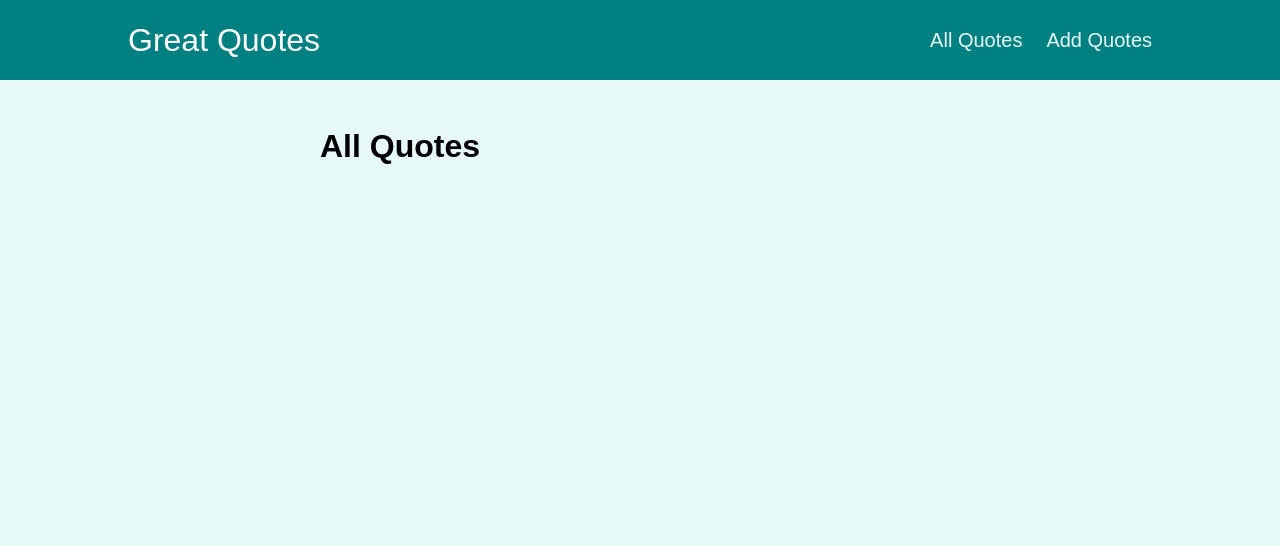
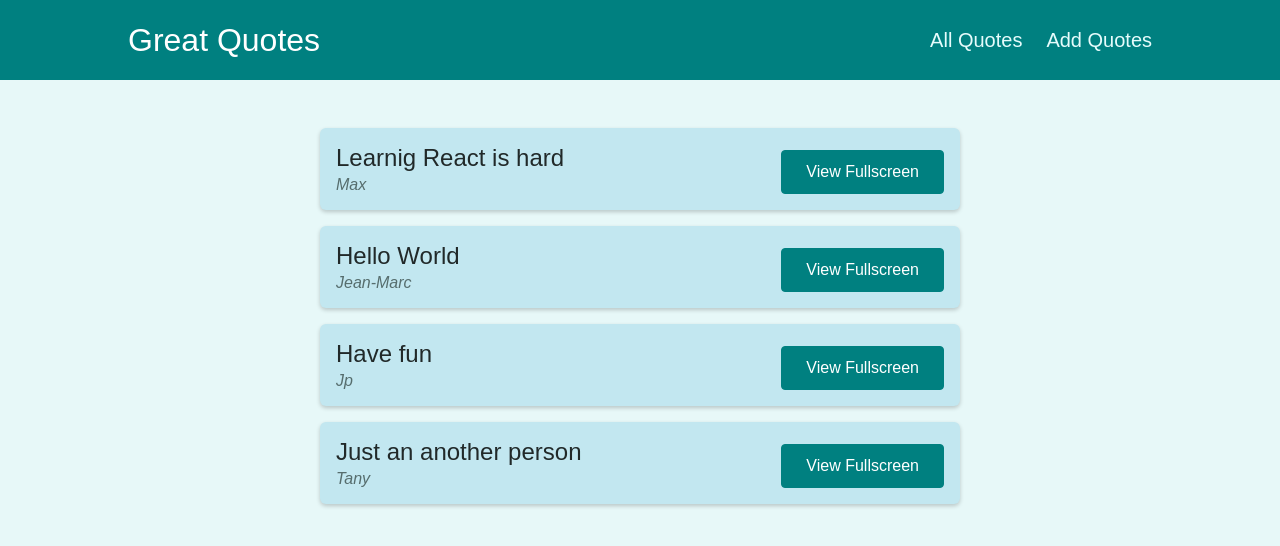
Before and after one commit to Habsolute/Section-20-pratice-react, a React (Create React App) app: page /quotes in a window 1280 px wide. Shown: the top 546 px of the page. Built offline with nearby package versions, Linux system fonts and the light colour scheme.

Commit message:
Programmatic Navigation and unwanted Route transition

```diff
--- a/src/App.js
+++ b/src/App.js
@@ -3,6 +3,7 @@
 import QuoteDetail from "./pages/QuoteDetail";
 import NewQuote from "./pages/NewQuote";
 import Layout from "./components/layout/Layout";
+import NotFoud from "./pages/NotFound";
 
 function App() {
   return (
@@ -22,6 +23,9 @@
         <Route path="/new-quote">
           <NewQuote />
         </Route>
+        <Route path="*">
+          <NotFoud />
+        </Route>
       </Switch>
     </Layout>
   );
--- a/src/components/quotes/QuoteForm.js
+++ b/src/components/quotes/QuoteForm.js
@@ -1,10 +1,12 @@
-import { useRef } from 'react';
+import { useRef, useState, Fragment } from "react";
+import { Prompt } from "react-router-dom";
 
-import Card from '../ui/Card';
-import LoadingSpinner from '../ui/LoadingSpinner';
-import classes from './QuoteForm.module.css';
+import Card from "../UI/Card";
+import LoadingSpinner from "../UI/LoadingSpinner";
+import classes from "./QuoteForm.module.css";
 
 const QuoteForm = (props) => {
+  const [isEntered, setIsEntered] = useState(false);
   const authorInputRef = useRef();
   const textInputRef = useRef();
 
@@ -19,9 +21,27 @@
     props.onAddQuote({ author: enteredAuthor, text: enteredText });
   }
 
+  function formFocusHandler() {
+    console.log("focus");
+    setIsEntered(true);
+  }
+
+  function finisEnteringHandler() {
+    setIsEntered(false);
+  }
+
   return (
+    <Fragment>
+      <Prompt
+        when={isEntered}
+        message={() => "Are you sure you want to leave? All data will be lost!"}
+      />
       <Card>
-      <form className={classes.form} onSubmit={submitFormHandler}>
+        <form
+          onFocus={formFocusHandler}
+          className={classes.form}
+          onSubmit={submitFormHandler}
+        >
           {props.isLoading && (
             <div className={classes.loading}>
               <LoadingSpinner />
@@ -29,18 +49,21 @@
           )}
 
           <div className={classes.control}>
-          <label htmlFor='author'>Author</label>
-          <input type='text' id='author' ref={authorInputRef} />
+            <label htmlFor="author">Author</label>
+            <input type="text" id="author" ref={authorInputRef} />
           </div>
           <div className={classes.control}>
-          <label htmlFor='text'>Text</label>
-          <textarea id='text' rows='5' ref={textInputRef}></textarea>
+            <label htmlFor="text">Text</label>
+            <textarea id="text" rows="5" ref={textInputRef}></textarea>
           </div>
           <div className={classes.actions}>
-          <button className='btn'>Add Quote</button>
+            <button onClick={finisEnteringHandler} className="btn">
+              Add Quote
+            </button>
           </div>
         </form>
       </Card>
+    </Fragment>
   );
 };
 
--- a/src/components/quotes/QuoteItem.js
+++ b/src/components/quotes/QuoteItem.js
@@ -1,4 +1,5 @@
-import classes from './QuoteItem.module.css';
+import { Link } from "react-router-dom";
+import classes from "./QuoteItem.module.css";
 
 const QuoteItem = (props) => {
   return (
@@ -9,9 +10,9 @@
         </blockquote>
         <figcaption>{props.author}</figcaption>
       </figure>
-      <a className='btn'>
+      <Link to={`/quotes/${props.id}`} className="btn">
         View Fullscreen
-      </a>
+      </Link>
     </li>
   );
 };
--- a/src/pages/AllQuotes.js
+++ b/src/pages/AllQuotes.js
@@ -1,5 +1,30 @@
+import QuoteList from "../components/quotes/QuoteList";
+
+const DUMMY_QUOTES = [
+  {
+    id: "q1",
+    author: "Max",
+    text: "Learnig React is hard",
+  },
+  {
+    id: "q2",
+    author: "Jean-Marc",
+    text: "Hello World",
+  },
+  {
+    id: "q3",
+    author: "Jp",
+    text: "Have fun",
+  },
+  {
+    id: "q4",
+    author: "Tany",
+    text: "Just an another person",
+  },
+];
+
 function AllQuotes() {
-  return <h1>All Quotes</h1>;
+  return <QuoteList quotes={DUMMY_QUOTES} />;
 }
 
 export default AllQuotes;
--- a/src/pages/NewQuote.js
+++ b/src/pages/NewQuote.js
@@ -1,5 +1,15 @@
+import { useHistory } from "react-router-dom";
+import QuoteForm from "../components/quotes/QuoteForm";
+
 function NewQuote() {
-  return <h1>New Quote</h1>;
+  const history = useHistory();
+
+  function addQuoteHandler(quoteData) {
+    console.log(quoteData);
+    history.push("/quotes");
+  }
+
+  return <QuoteForm onAddQuote={addQuoteHandler} />;
 }
 
 export default NewQuote;
--- /dev/null
+++ b/src/pages/NotFound.js
@@ -0,0 +1,9 @@
+function NotFoud() {
+  return (
+    <div className="centered">
+      <p>Page not found</p>
+    </div>
+  );
+}
+
+export default NotFoud;
--- a/src/pages/QuoteDetail.js
+++ b/src/pages/QuoteDetail.js
@@ -1,15 +1,42 @@
 import { Fragment } from "react/cjs/react.production.min";
 import { useParams, Route } from "react-router-dom/cjs/react-router-dom.min";
 
+import HighlightedQuote from "../components/quotes/HighlightedQuote";
 import Comments from "../components/comments/Comments";
 
 function QuoteDetail() {
+  const DUMMY_QUOTES = [
+    {
+      id: "q1",
+      author: "Max",
+      text: "Learnig React is hard",
+    },
+    {
+      id: "q2",
+      author: "Jean-Marc",
+      text: "Hello World",
+    },
+    {
+      id: "q3",
+      author: "Jp",
+      text: "Have fun",
+    },
+    {
+      id: "q4",
+      author: "Tany",
+      text: "Just an another person",
+    },
+  ];
   const params = useParams();
+  const quote = DUMMY_QUOTES.find((quote) => quote.id === params.quoteId);
+
+  if (!quote) {
+    return <p>No quote found!</p>;
+  }
 
   return (
     <Fragment>
-      <h1>Quote Detail</h1>
-      <p>{params.quoteId}</p>
+      <HighlightedQuote text={quote.text} author={quote.author} />
       <Route path={`/quotes/${params.quoteId}/comments`} exact>
         <Comments />
       </Route>
```
Lines whose indentation alone changed are shown as unchanged.
